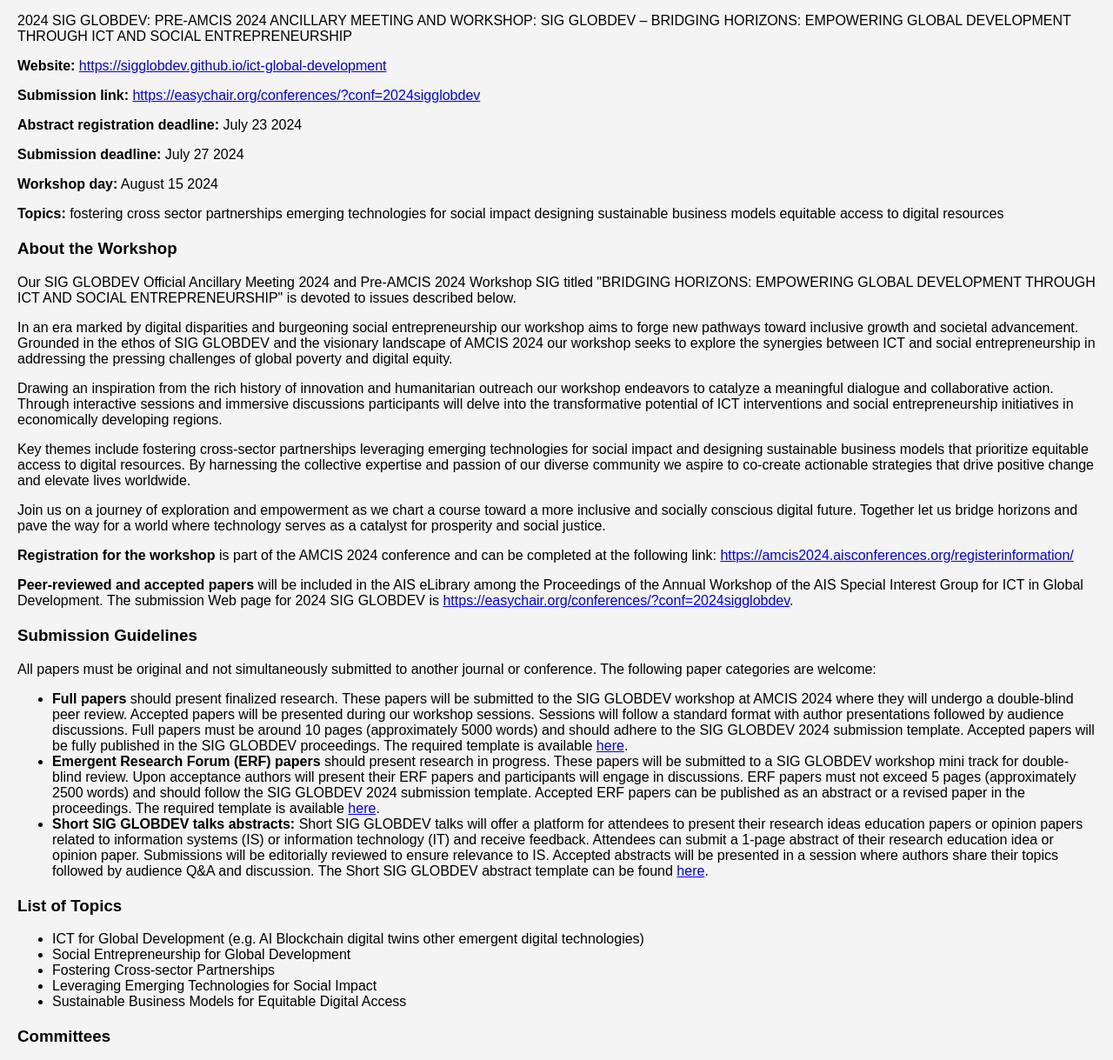
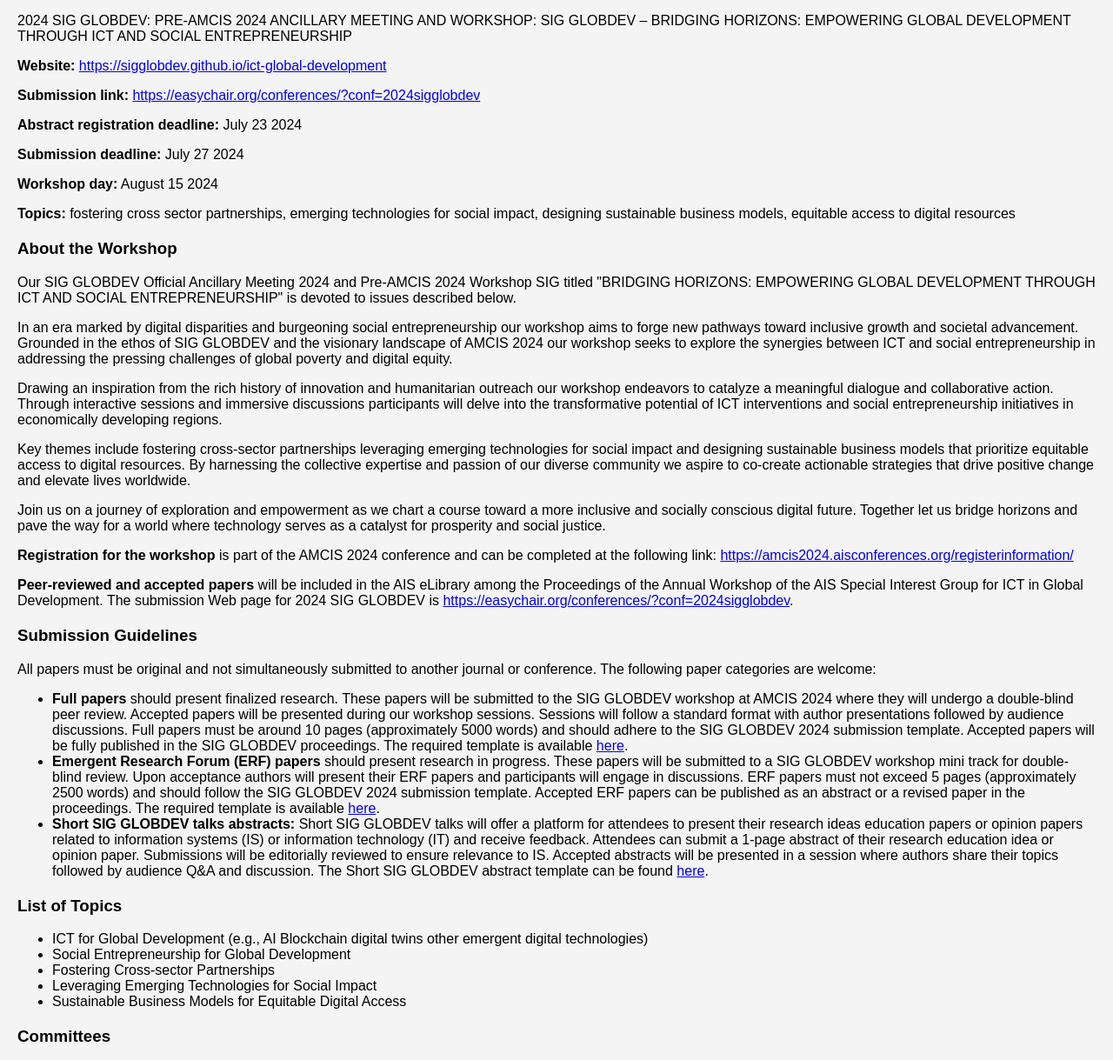
Before and after one commit to sigglobdev/ict-global-development, a plain HTML site: page index.html in a window 1280 px wide. Shown: the part 269-1488 px from the top of the page at 87% size. Drawn offline with Linux system fonts and the light colour scheme.

Commit message:
Update index.html
Topics

```diff
--- a/index.html
+++ b/index.html
@@ -45,7 +45,7 @@
             <p><strong>Abstract registration deadline:</strong> July 23 2024</p>
             <p><strong>Submission deadline:</strong> July 27 2024</p>
             <p><strong>Workshop day:</strong> August 15 2024</p>
-            <p><strong>Topics:</strong> fostering cross sector partnerships emerging technologies for social impact designing sustainable business models equitable access to digital resources</p>
+            <p><strong>Topics:</strong> fostering cross sector partnerships, emerging technologies for social impact, designing sustainable business models, equitable access to digital resources</p>
         </div>
         <div class="section">
             <h3>About the Workshop</h3>
@@ -69,7 +69,7 @@
         <div class="section">
             <h3>List of Topics</h3>
             <ul>
-                <li>ICT for Global Development (e.g. AI Blockchain digital twins other emergent digital technologies)</li>
+                <li>ICT for Global Development (e.g., AI Blockchain digital twins other emergent digital technologies)</li>
                 <li>Social Entrepreneurship for Global Development</li>
                 <li>Fostering Cross-sector Partnerships</li>
                 <li>Leveraging Emerging Technologies for Social Impact</li>
```
